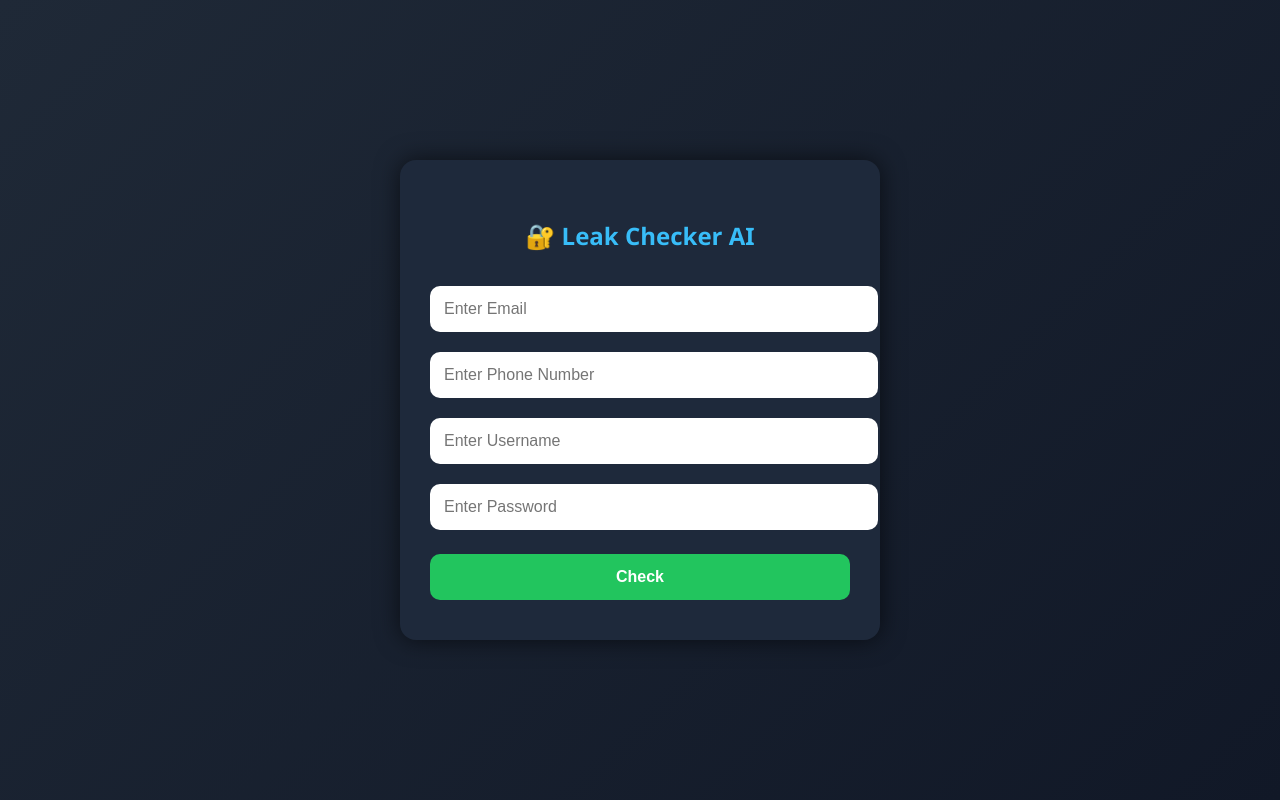
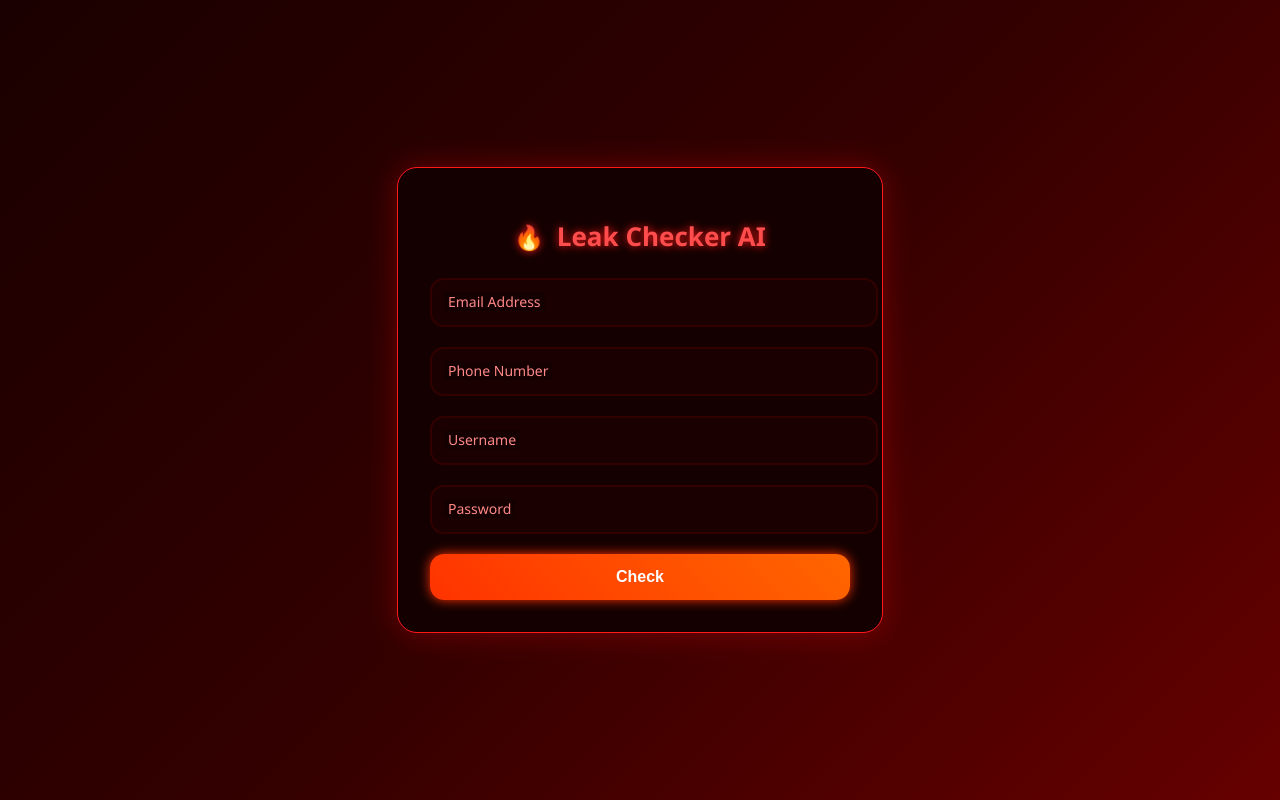
Before and after one commit to hanifx-540/pip-, a plain HTML site: page index.html in a window 1280 px wide. Drawn offline with Linux system fonts and the light colour scheme.

Commit message:
Update index.html

```diff
--- a/index.html
+++ b/index.html
@@ -1,91 +1,161 @@
 <!DOCTYPE html>
 <html lang="en">
 <head>
-  <meta charset="UTF-8">
-  <title>Leak Checker AI</title>
-  <meta name="viewport" content="width=device-width, initial-scale=1">
+  <meta charset="UTF-8" />
+  <meta name="viewport" content="width=device-width, initial-scale=1.0"/>
+  <title>🔥 Leak Checker AI 🔥</title>
   <style>
     body {
       margin: 0;
+      padding: 0;
+      background: linear-gradient(135deg, #1a0000, #330000, #660000);
       font-family: 'Segoe UI', sans-serif;
-      background: linear-gradient(135deg, #1f2937, #111827);
-      color: #f9fafb;
       display: flex;
       justify-content: center;
       align-items: center;
-      height: 100vh;
+      min-height: 100vh;
     }
-    .container {
-      background: #1e293b;
-      padding: 40px 30px;
-      border-radius: 16px;
+
+    .wrapper {
+      background: #140000;
+      padding: 32px;
+      border-radius: 20px;
+      box-shadow: 0 0 30px rgba(255, 0, 0, 0.3);
+      width: 90%;
       max-width: 420px;
-      width: 90%;
-      box-shadow: 0 0 25px rgba(0,0,0,0.6);
-      animation: fadeIn 0.6s ease-in-out;
+      animation: fadeIn 1s ease-in-out;
+      border: 1px solid #ff1a1a;
     }
-    h2 {
+
+    h1 {
       text-align: center;
-      color: #38bdf8;
+      color: #ff4d4d;
+      font-size: 26px;
       margin-bottom: 24px;
+      text-shadow: 0 0 8px #ff1a1a;
     }
-    input {
+
+    h1 span {
+      font-size: 24px;
+      color: #ff9900;
+      margin-right: 6px;
+    }
+
+    .input-group {
+      position: relative;
+      margin-bottom: 20px;
+    }
+
+    .input-group input {
       width: 100%;
-      padding: 14px;
-      margin: 10px 0;
-      border-radius: 10px;
-      border: none;
-      font-size: 16px;
+      padding: 14px 12px 14px 12px;
+      background: #1a0000;
+      border: 2px solid #330000;
+      border-radius: 14px;
+      font-size: 15px;
+      color: #fff;
+      transition: 0.3s ease;
     }
+
+    .input-group input:focus {
+      border-color: #ff1a1a;
+      outline: none;
+    }
+
+    .input-group label {
+      position: absolute;
+      left: 14px;
+      top: 14px;
+      color: #ff8888;
+      background: #140000;
+      padding: 0 4px;
+      font-size: 14px;
+      pointer-events: none;
+      transition: 0.3s ease;
+    }
+
+    .input-group input:focus + label,
+    .input-group input:not(:placeholder-shown) + label {
+      top: -10px;
+      left: 10px;
+      background: #140000;
+      font-size: 12px;
+      color: #ff4d4d;
+    }
+
     button {
       width: 100%;
       padding: 14px;
-      margin-top: 14px;
-      background: #22c55e;
-      color: white;
+      background: linear-gradient(45deg, #ff3300, #ff6600);
+      color: #fff;
       font-size: 16px;
       font-weight: bold;
       border: none;
-      border-radius: 10px;
+      border-radius: 14px;
       cursor: pointer;
-      transition: background 0.3s ease;
+      transition: 0.4s ease;
+      box-shadow: 0 0 12px #ff3300;
     }
+
     button:hover {
-      background: #16a34a;
+      background: linear-gradient(45deg, #ff1a1a, #ff8533);
+      box-shadow: 0 0 20px #ff3300, 0 0 40px #ff6600;
     }
+
     .result {
       margin-top: 20px;
       padding: 16px;
-      border-radius: 10px;
+      border-radius: 12px;
+      font-size: 15px;
       display: none;
-      font-size: 15px;
     }
+
     .leaked {
-      background: rgba(239, 68, 68, 0.1);
-      color: #f87171;
-      border: 1px solid #f87171;
+      background: rgba(255, 30, 30, 0.12);
+      color: #ff4d4d;
+      border: 1px solid #ff3333;
     }
+
     .safe {
-      background: rgba(34, 197, 94, 0.1);
-      color: #4ade80;
-      border: 1px solid #4ade80;
+      background: rgba(0, 255, 155, 0.1);
+      color: #00ff99;
+      border: 1px solid #00ff99;
     }
+
     @keyframes fadeIn {
-      from {opacity: 0; transform: translateY(10px);}
-      to {opacity: 1; transform: translateY(0);}
+      from { opacity: 0; transform: translateY(10px); }
+      to { opacity: 1; transform: translateY(0); }
     }
   </style>
 </head>
 <body>
-  <div class="container">
-    <h2>🔐 Leak Checker AI</h2>
-    <input type="text" id="email" placeholder="Enter Email">
-    <input type="text" id="phone" placeholder="Enter Phone Number">
-    <input type="text" id="username" placeholder="Enter Username">
-    <input type="password" id="password" placeholder="Enter Password">
+  <div class="wrapper">
+    <h1><span>🔥</span> Leak Checker AI</h1>
+
+    <div class="input-group">
+      <input type="text" id="email" placeholder=" " required />
+      <label for="email">Email Address</label>
+    </div>
+
+    <div class="input-group">
+      <input type="text" id="phone" placeholder=" " required />
+      <label for="phone">Phone Number</label>
+    </div>
+
+    <div class="input-group">
+      <input type="text" id="username" placeholder=" " required />
+      <label for="username">Username</label>
+    </div>
+
+    <div class="input-group">
+      <input type="password" id="password" placeholder=" " required />
+      <label for="password">Password</label>
+    </div>
+
     <button onclick="checkLeak()">Check</button>
     <div id="result" class="result"></div>
   </div>
+
   <script src="checker.js"></script>
 </body>
 </html>
```
